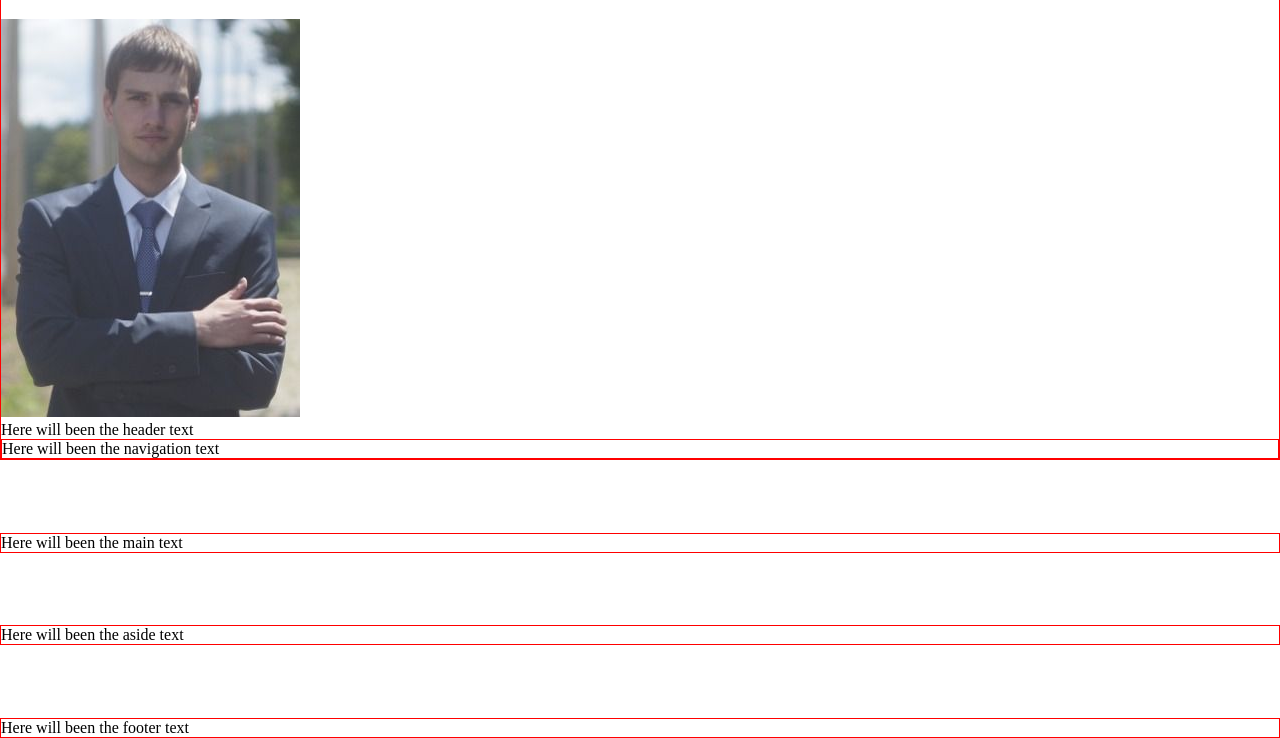
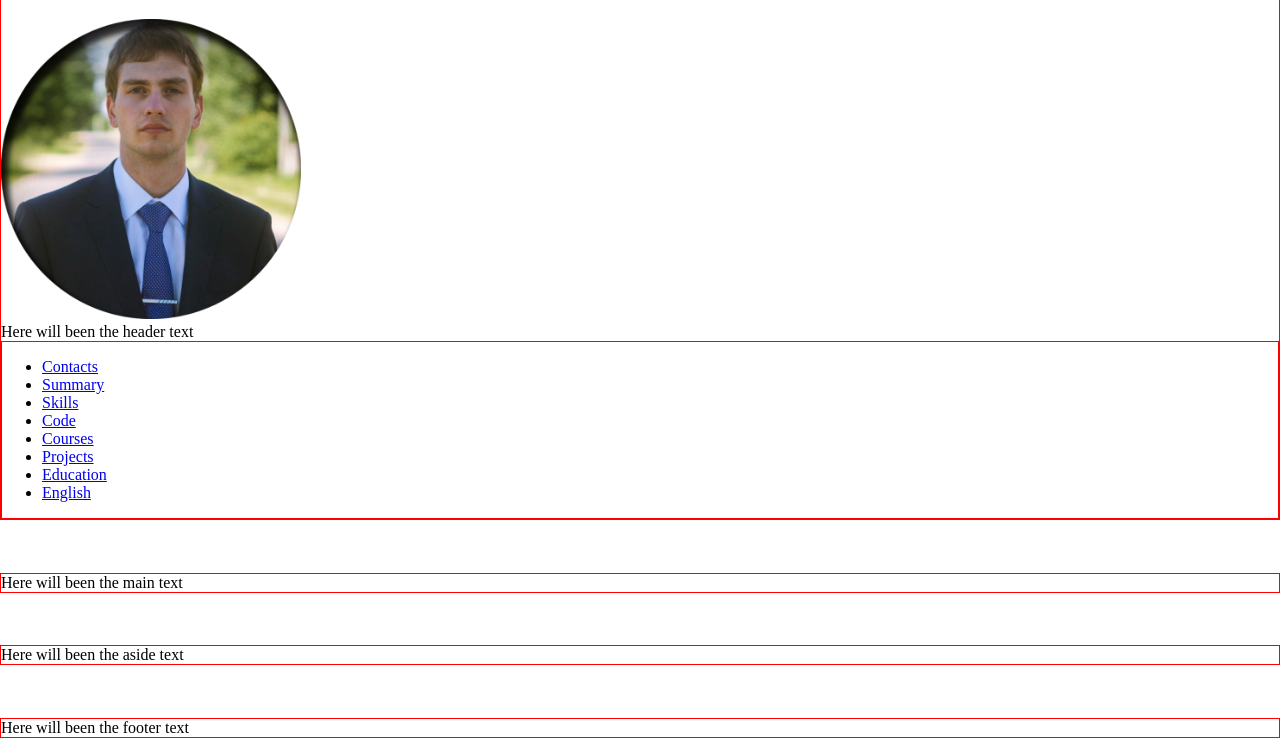
Before and after one commit to Andredead/rsschool-cv, a plain HTML site: page index.html in a window 1280 px wide. Shown: the part 62-800 px from the top of the page. Drawn offline with Linux system fonts and the light colour scheme.

Commit message:
feat: add nav links

```diff
--- a/index.html
+++ b/index.html
@@ -11,10 +11,21 @@
 <body>
     <header>
         <h1>ANDREI ANANICH</h1>
-        <img src="assets\img\T2tVbeV.jpeg" alt="my photo">
+        <img src="assets\img\944_oooo.plus (1).png" alt="my photo" width="300px" height="300px">
         <div class="container">Here will been the header text</div>
-        <nav>
-            <div class="container">Here will been the  navigation text</div>
+        <nav class="nav">
+            <ul class="nav-list">
+                <li class="nav-item"><a href="#contacts" class="nav-link">Contacts</a></li>
+                <li class="nav-item"><a href="#summary" class="nav-link">Summary</a></li>
+                <li class="nav-item"><a href="#skills" class="nav-link">Skills</a></li>
+                <li class="nav-item"><a href="#code" class="nav-link">Code</a></li>
+                <li class="nav-item"><a href="#courses" class="nav-link">Courses</a></li>
+                <li class="nav-item"><a href="#projects" class="nav-link">Projects</a></li>
+                <li class="nav-item"><a href="#education" class="nav-link">Education</a></li>
+                <li class="nav-item"><a href="#english" class="nav-link">English</a></li>
+
+            </ul>
+
         </nav>
     </header>
     <main>
```
Also changed, not shown: assets/img/944_oooo.plus (1).png (added), assets/img/944_oooo.plus.png (added), assets/img/my photo.jpg (added).
